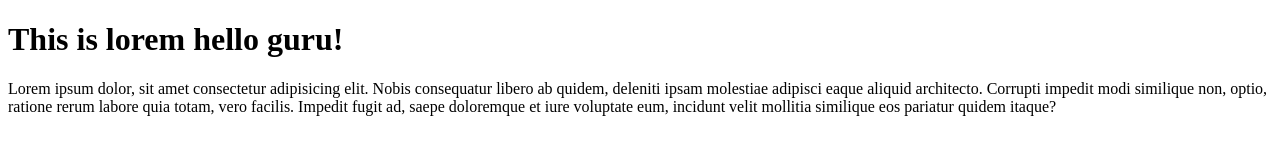
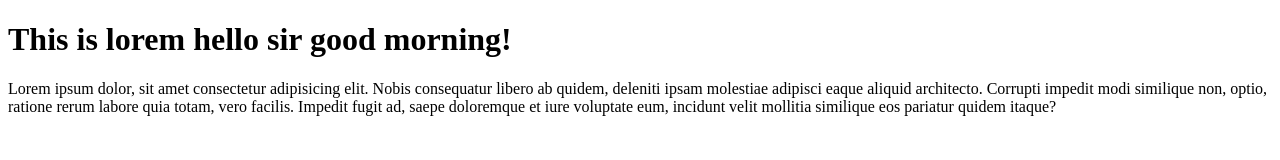
Before and after one commit to Bharatsaini01/new-repo, a plain HTML site: page htmlpages/new.html in a window 1280 px wide. Drawn offline with Linux system fonts and the light colour scheme.

Commit message:
change heading

```diff
--- a/htmlpages/new.html
+++ b/htmlpages/new.html
@@ -8,7 +8,7 @@
 </head>
 
 <body>
-    <h1>This is lorem hello guru!</h1>
+    <h1>This is lorem hello sir good morning!</h1>
 
     <p>Lorem ipsum dolor, sit amet consectetur adipisicing elit. Nobis consequatur libero ab quidem, deleniti ipsam
         molestiae adipisci eaque aliquid architecto. Corrupti impedit modi similique non, optio, ratione rerum labore
```
